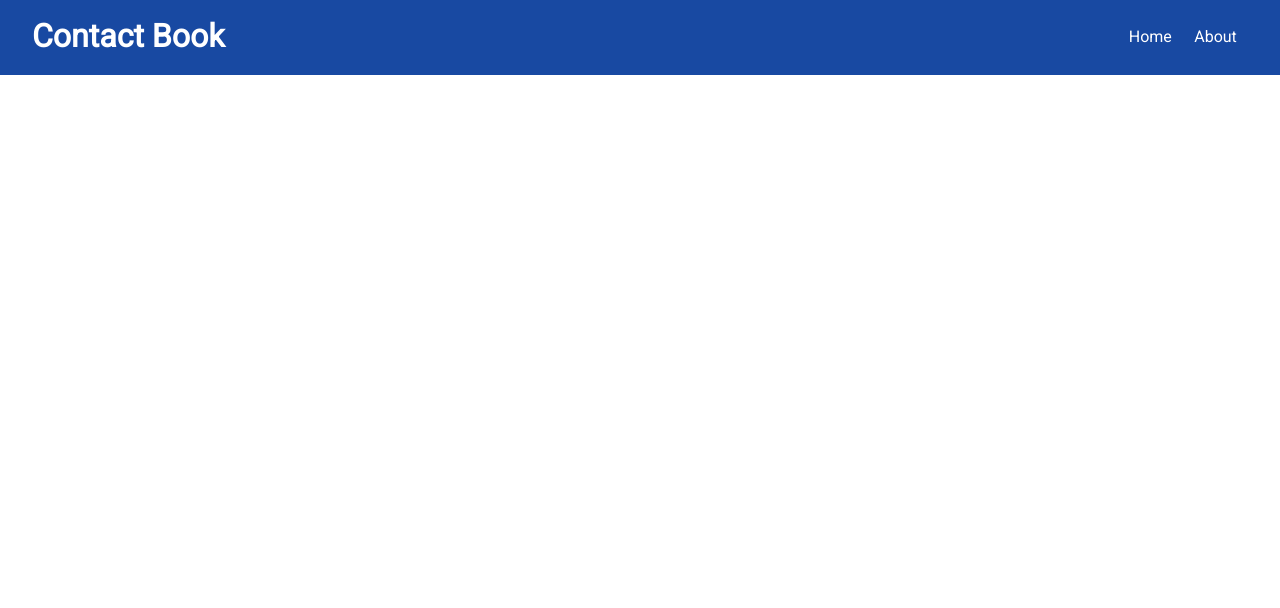
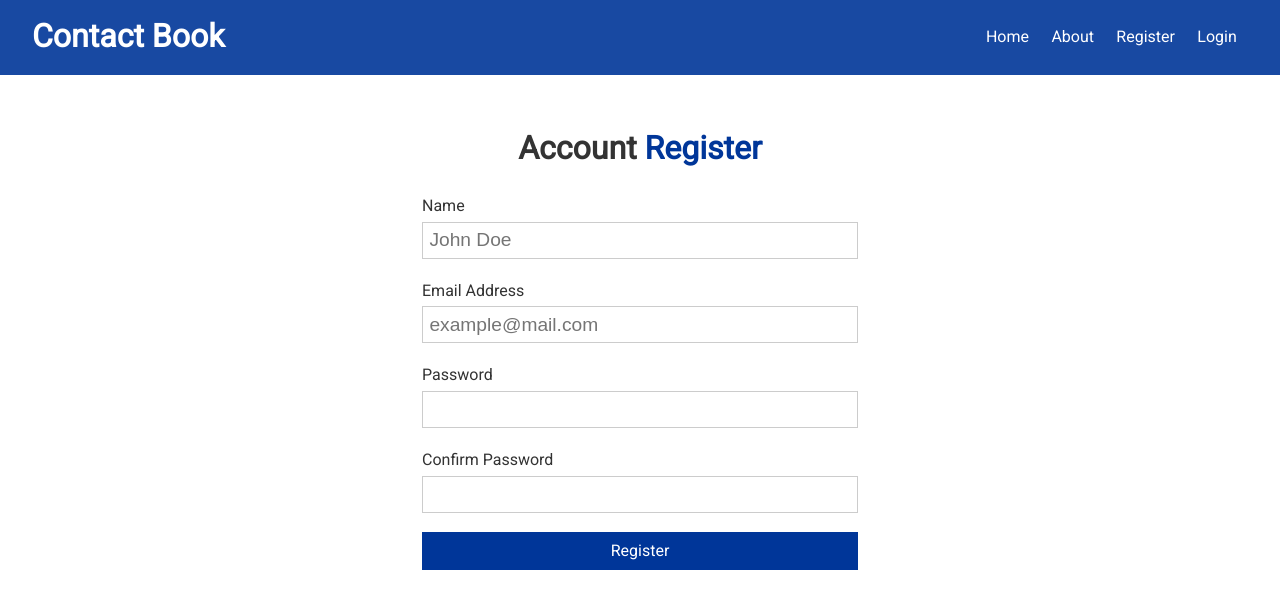
Before and after one commit to prkagrawal/contact-book, a React (Create React App) app in the folder client/: page /register in a window 1280 px wide. Shown: the top 608 px of the page. Built offline with nearby package versions, Linux system fonts and the light colour scheme.

Commit message:
login + register pages skeleton setup

```diff
--- a/client/src/App.js
+++ b/client/src/App.js
@@ -3,6 +3,8 @@
 import Navbar from './components/layout/Navbar';
 import Home from './components/pages/Home';
 import About from './components/pages/About';
+import Register from './components/auth/Register';
+import Login from './components/auth/Login';
 
 import Alerts from './components/layout/Alerts';
 import AuthState from './context/auth/AuthState';
@@ -23,6 +25,8 @@
                 <Switch>
                   <Route exact path='/' component={Home} />
                   <Route exact path='/about' component={About} />
+                  <Route exact path='/register' component={Register} />
+                  <Route exact path='/login' component={Login} />
                 </Switch>
               </div>
             </React.Fragment>
--- /dev/null
+++ b/client/src/components/auth/Login.js
@@ -0,0 +1,55 @@
+import React, { useState } from "react";
+
+const Login = () => {
+  const [user, setUser] = useState({
+    email: "",
+    password: "",
+  });
+
+  const { email, password } = user;
+
+  const onChange = (e) => {
+    return setUser({ ...user, [e.target.name]: e.target.value });
+  };
+
+  const onSubmit = (e) => {
+    e.preventDefault();
+    console.log("Login submit");
+  };
+
+  return (
+    <div className="form-container">
+      <h1>
+        Account <span className="text-primary">Login</span>
+      </h1>
+      <form onSubmit={onSubmit}>
+        <div className="form-group">
+          <label htmlFor="email">Email Address</label>
+          <input
+            type="email"
+            name="email"
+            placeholder="example@mail.com"
+            value={email}
+            onChange={onChange}
+          />
+        </div>
+        <div className="form-group">
+          <label htmlFor="password">Password</label>
+          <input
+            type="password"
+            name="password"
+            value={password}
+            onChange={onChange}
+          />
+        </div>
+        <input
+          type="submit"
+          value="Login"
+          className="btn btn-primary btn-block"
+        />
+      </form>
+    </div>
+  );
+};
+
+export default Login;
--- /dev/null
+++ b/client/src/components/auth/Register.js
@@ -0,0 +1,93 @@
+import React, { useState, useContext } from "react";
+import AlertContext from "../../context/alert/alertContext";
+
+const Register = () => {
+  const alertContext = useContext(AlertContext);
+
+  const { setAlert } = alertContext;
+
+  const [user, setUser] = useState({
+    name: "",
+    email: "",
+    password: "",
+    password2: "",
+  });
+
+  const { name, email, password, password2 } = user;
+
+  const onChange = (e) => {
+    return setUser({ ...user, [e.target.name]: e.target.value });
+  };
+
+  const onSubmit = (e) => {
+    e.preventDefault();
+    if (name === "" || email === "" || password === "") {
+      setAlert("Please enter all fields", "danger");
+    } else if (password !== password2) {
+      setAlert("Passwords do not match", "danger");
+    } else {
+      console.log("Register submit");
+    }
+  };
+
+  return (
+    <div className="form-container">
+      <h1>
+        Account <span className="text-primary">Register</span>
+      </h1>
+      <form onSubmit={onSubmit}>
+        <div className="form-group">
+          <label htmlFor="name">Name</label>
+          <input
+            type="text"
+            name="name"
+            placeholder='John Doe'
+            value={name}
+            onChange={onChange}
+            required
+          />
+        </div>
+        <div className="form-group">
+          <label htmlFor="email">Email Address</label>
+          <input
+            type="email"
+            name="email"
+            placeholder='example@mail.com'
+            value={email}
+            onChange={onChange}
+            required
+          />
+        </div>
+        <div className="form-group">
+          <label htmlFor="password">Password</label>
+          <input
+            type="password"
+            name="password"
+            value={password}
+            onChange={onChange}
+            required
+            minLength="6"
+          />
+        </div>
+        <div className="form-group">
+          <label htmlFor="password2">Confirm Password</label>
+          <input
+            type="password"
+            name="password2"
+            value={password2}
+            onChange={onChange}
+            required
+            minLength="6"
+          />
+        </div>
+        <input
+          type="submit"
+          value="Register"
+          className="btn btn-primary btn-block"
+        />
+      </form>
+    </div>
+  );
+};
+
+export default Register;
--- a/client/src/components/layout/Navbar.js
+++ b/client/src/components/layout/Navbar.js
@@ -15,6 +15,12 @@
         <li>
           <Link to='/about'>About</Link>
         </li>
+        <li>
+          <Link to='/register'>Register</Link>
+        </li>
+        <li>
+          <Link to='/login'>Login</Link>
+        </li>
       </ul>
     </div>
   );
```
Also changed, not shown: 1 other file (tests, documents, lock files or other folders).
